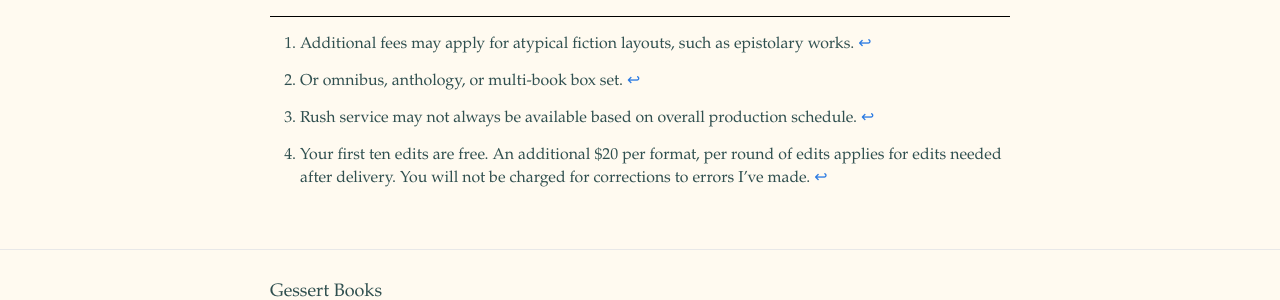
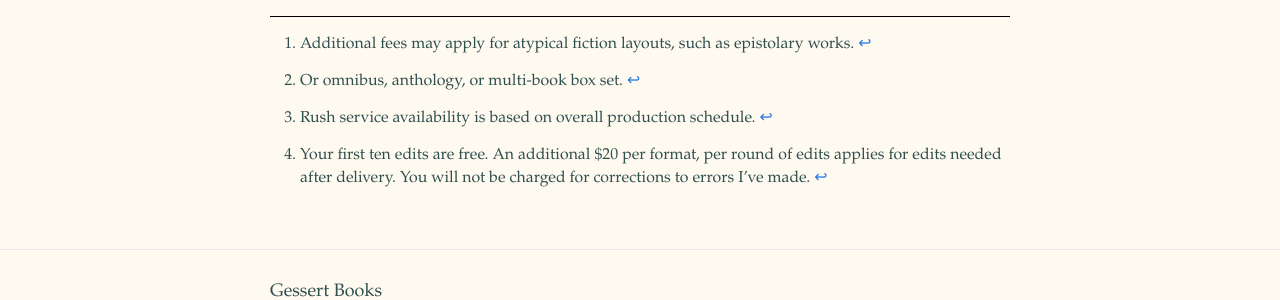
Before and after one commit to phillipgessert/phillipgessert.github.io, a Jekyll site: the page built from pricing.md, in a window 1280 px wide. Shown: the part 1629-1929 px from the top of the page. Built offline with Jekyll 4.4.1, drawn with Linux system fonts in a browser that asks for light colours.

Commit message:
footnote added to pricing page about rush

```diff
--- a/pricing.md
+++ b/pricing.md
@@ -54,6 +54,6 @@ Prices are current as of 4/1/16 and are subject to change.
 
 [^2]: Or omnibus, anthology, or multi-book box set.
 
-[^3]: Rush service may not always be available based on overall production schedule.
+[^3]: Rush service availability is based on overall production schedule.
 
 [^4]: Your first ten edits are free. An additional $20 per format, per round of edits applies for edits needed after delivery. You will not be charged for corrections to errors I've made.
```
